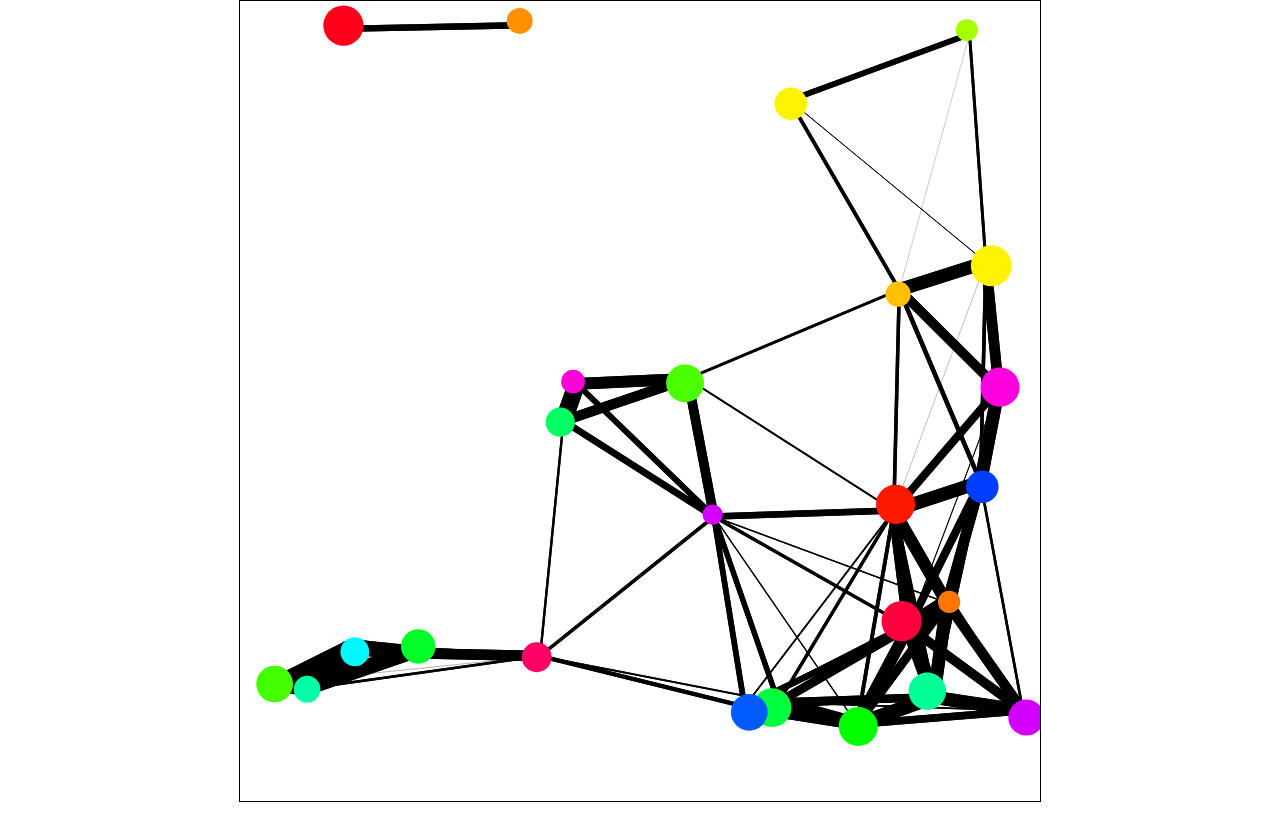
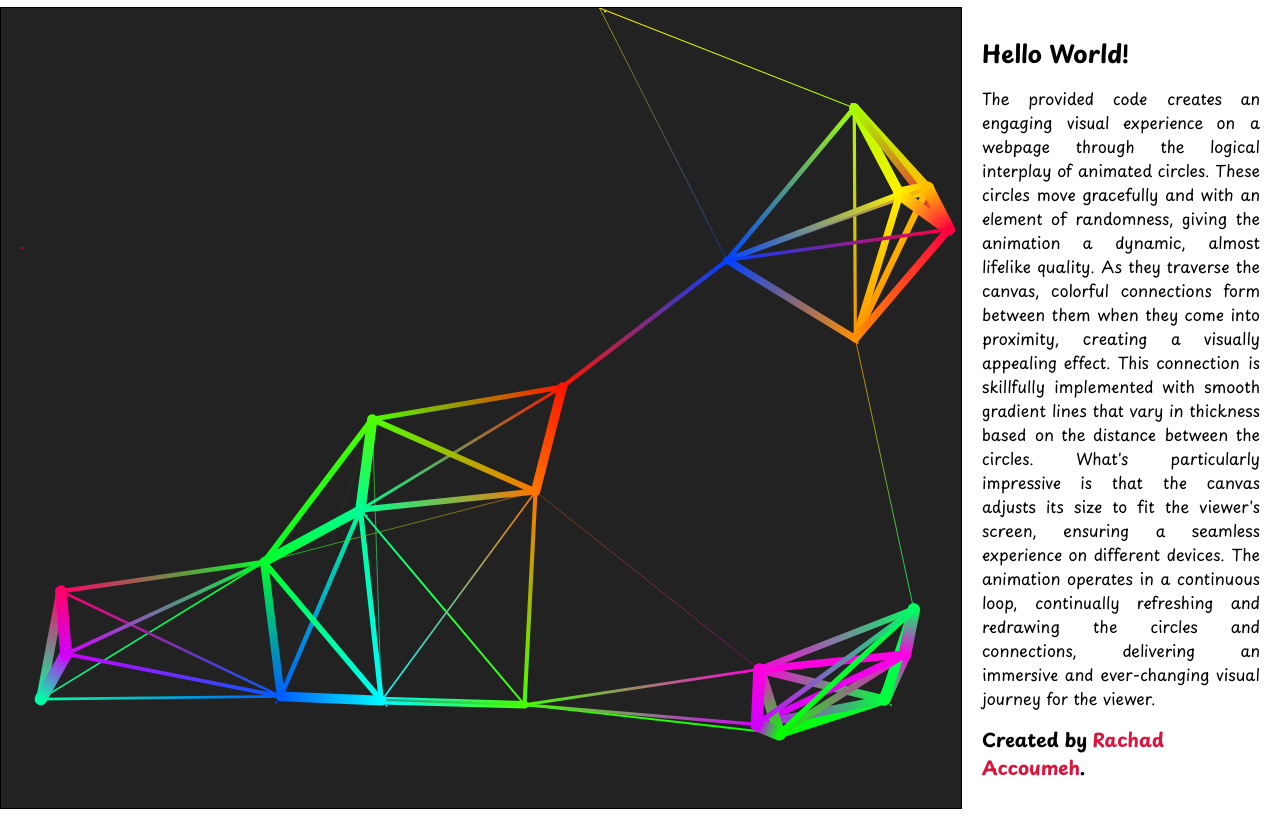
Before and after one commit to rachadaccoumeh/atomizer, a plain HTML site: page index.html in a window 1280 px wide. Drawn offline with Linux system fonts and the light colour scheme.

Commit message:
uni version

```diff
--- a/index.html
+++ b/index.html
@@ -1,10 +1,15 @@
 <!DOCTYPE html>
 <html>
-
   <head>
+    <meta name="viewport" content="width=device-width, initial-scale=1" />
     <title>rachad canvas</title>
     <meta charset="utf-8" />
     <style type="text/css">
+
+        @font-face {
+            font-family: 'Playpen Sans';
+            src: url('myfont.ttf');
+        }
       * {
         margin: 0;
         padding: 0;
@@ -13,55 +18,88 @@
       body {
         display: flex;
         align-items: center;
-            justify-content: center;
+        justify-content: start;
         min-height: 100vh;
       }
 
       canvas {
+        background-color: #222;
         border: 1px solid #000;
+        /* filter: blur(7px) contrast(20); */
+      }
+      section {
+        box-sizing: border-box;
+        padding: 20px;
+        margin: auto;
+        font-family: 'Playpen Sans';
+
+      }
+      section * {
+        margin: 15px 0;
+      }
+      section span{
+        color: crimson;
       }
     </style>
   </head>
 
   <body>
-    <canvas id="canvas">
-		your browser does not support my game
-	</canvas>
+    <canvas id="canvas"> your browser does not support my game </canvas>
+    <section>
+      <h1>Hello World!</h1>
+      <p style="text-align: justify">
+        The provided code creates an engaging visual experience on a webpage
+        through the logical interplay of animated circles. These circles move
+        gracefully and with an element of randomness, giving the animation a
+        dynamic, almost lifelike quality. As they traverse the canvas, colorful
+        connections form between them when they come into proximity, creating a
+        visually appealing effect. This connection is skillfully implemented
+        with smooth gradient lines that vary in thickness based on the distance
+        between the circles. What's particularly impressive is that the canvas
+        adjusts its size to fit the viewer's screen, ensuring a seamless
+        experience on different devices. The animation operates in a continuous
+        loop, continually refreshing and redrawing the circles and connections,
+        delivering an immersive and ever-changing visual journey for the viewer.
+      </p>
+      <h3>Created by <span>Rachad Accoumeh</span>.</h3>
+    </section>
     <script>
       const c = document.getElementById("canvas");
       var ctx = c.getContext("2d");
-        var square = new Square(20, 20, 100, 100);
+      //   var square = new Square(20, 20, 100, 100);
       var circles = [];
 
       function init() {
         for (var i = 0; i < 25; i++) {
-                var r = getRndFloat(10, 20);
-                circles[circles.length] = new Circle(getRndFloat(r, c.width - r), getRndFloat(r, c.height - r), r);
+          var r = 1; //getRndFloat(7, 15);
+          circles[circles.length] = new Circle(
+            getRndFloat(r, c.width - r),
+            getRndFloat(r, c.height - r),
+            r
+          );
         }
       }
 
-        window.addEventListener("load", function() {
+      window.addEventListener("load", function () {
         resize();
         init();
         loop();
-
       });
       window.addEventListener("resize", resize);
 
       function resize() {
-            var w = window.innerWidth;
+        var w = window.innerWidth * 0.75;
         var h = window.innerHeight;
-            if (w > h) {
-                c.width = c.height = h;
-            } else {
-                c.width = c.height = w;
-            }
+        c.width = w;
+        c.height = h;
+        // if (w > h) {
+        //     c.width = c.height = h;
+        // } else {
+        //     c.width = c.height = w;
+        // }
       }
 
-
-
       function loop() {
-
         ctx.clearRect(0, 0, c.width, c.height);
         connect();
         for (let i = 0; i < circles.length; i++) {
@@ -78,10 +116,10 @@
         this.h = h;
         this.vx = 0;
         this.ax = 0.05;
-            this.draw = function() {
+        this.draw = function () {
           ctx.strokeRect(this.x, this.y, this.w, this.h);
-            }
-            this.update = function() {
+        };
+        this.update = function () {
           this.x += this.vx;
           if (this.x + this.w / 2 >= c.width) {
             this.x = -this.w / 2;
@@ -89,7 +127,7 @@
           //   if (this.vx < 10) {
           this.vx += this.ax;
           //     }
-            }
+        };
       }
 
       function Circle(x, y, r) {
@@ -100,38 +138,42 @@
         this.vy = getRndFloat(1, 6);
         this.hue = getRndFloat(0, 359);
 
-            this.draw = function() {
+        this.draw = function () {
           ctx.beginPath();
           ctx.arc(this.x, this.y, this.r, 0, 2 * Math.PI);
           //ctx.stroke();
-                ctx.fillStyle = "hsl(" + this.hue.toFixed(1) + ",100%,50%)";
+          ctx.fillStyle = this.getColor();
           ctx.fill();
-            }
-            this.update = function() {
+        };
+        this.update = function () {
           this.x += this.vx;
           this.y += this.vy;
           /*if (this.x + this.r >= c.width) {
                     this.x = this.r;
                 }*/
-                if (this.x + this.r >= c.width) {
+          if (this.x + this.r >= c.width && this.vx > 0) {
             this.vx *= -1;
           }
-                if (this.x - this.r <= 0) {
+          if (this.x - this.r <= 0 && this.vx < 0) {
             this.vx *= -1;
           }
-                if (this.y + this.r >= c.height) {
+          if (this.y + this.r >= c.height && this.vy > 0) {
             this.vy *= -1;
           }
-                if (this.y - this.r <= 0) {
+          if (this.y - this.r <= 0 && this.vy < 0) {
             this.vy *= -1;
           }
+
           this.hue += 0.5;
-            }
+        };
+        this.getColor = function () {
+          return "hsl(" + this.hue.toFixed(1) + ",100%,50%)";
+        };
       }
 
       function connect() {
         for (var i1 = 0; i1 < circles.length; i1++) {
-                for (let i2 = 0; i2 < circles.length; i2++) {
+          for (let i2 = i1 + 1; i2 < circles.length; i2++) {
             var c1 = circles[i1];
             var c2 = circles[i2];
             var dx = c1.x - c2.x;
@@ -139,8 +181,18 @@
             var distance = Math.sqrt(dx * dx + dy * dy);
             var maxDis = (c.width + c.height) / 6;
             if (distance < maxDis) {
-                        var percent = 1 - (distance / maxDis);
-                        ctx.lineWidth = 20 * percent;
+              var percent = 1 - distance / maxDis;
+              ctx.lineWidth = 15 * percent;
+
+              var grad = ctx.createLinearGradient(c1.x, c1.y, c2.x, c2.y);
+              grad.addColorStop(0, c1.getColor());
+              grad.addColorStop(1, c2.getColor());
+              ctx.lineJoin = "round";
+              ctx.lineCap = "round";
+              ctx.strokeStyle = grad;
+
+              //   ctx.strokeStyle = c1.getColor();
+
               ctx.beginPath();
               ctx.moveTo(c1.x, c1.y);
               ctx.lineTo(c2.x, c2.y);
@@ -155,5 +207,4 @@
       }
     </script>
   </body>
-
 </html>
```
Also changed, not shown: myfont.ttf (added). Lines whose indentation alone changed are shown as unchanged.
